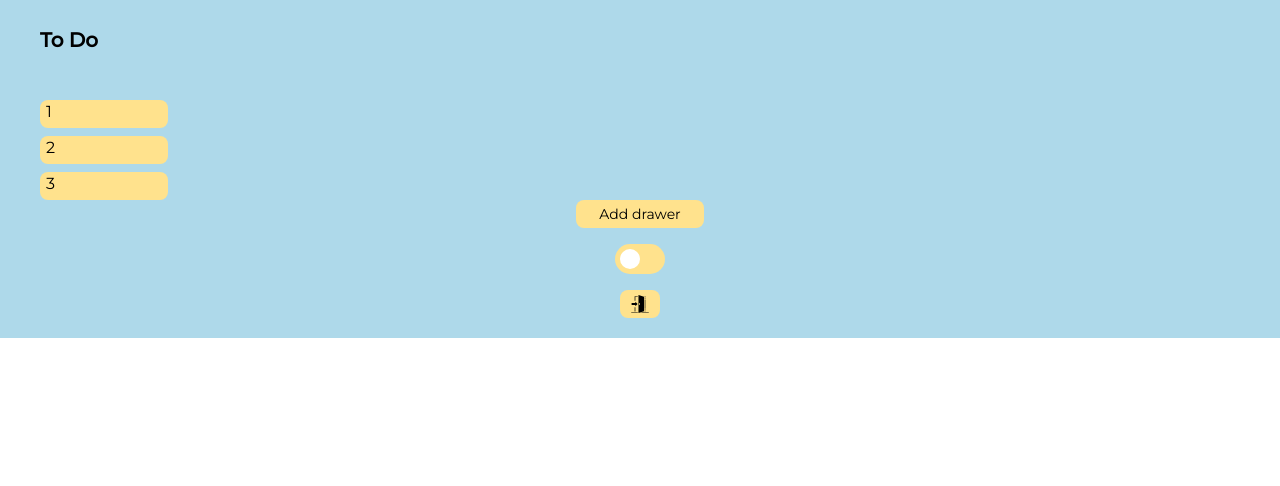
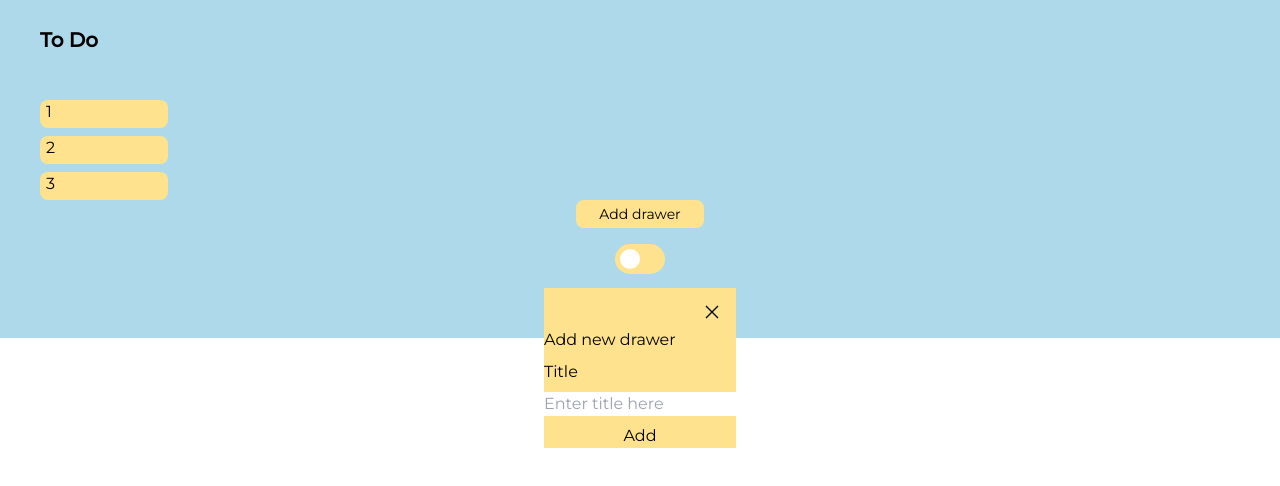
Before and after one commit to LupanRoman/ToDo_web_app, a Next.js app: page /components/SideBar in a window 1280 px wide. Both pictures are taken after a click on the button "Add drawer". Shown: the top 486 px of the page. Built offline with nearby package versions, Linux system fonts and the light colour scheme; no server answers.

Commit message:
Made the modals for desktop

```diff
--- a/context/StateContext.js
+++ b/context/StateContext.js
@@ -3,8 +3,10 @@ import { createContext, useState } from 'react';
 const StateContext = createContext();
 
 export function ContextProvider({ children }) {
+
+
   return (
-    <StateContext.Provider value={{ item: 1 }}>
+    <StateContext.Provider value={{}}>
       {children}
     </StateContext.Provider>
   );
--- /dev/null
+++ b/pages/components/AddDrawer.jsx
@@ -0,0 +1,30 @@
+import React, { useContext } from 'react';
+import { GrClose } from 'react-icons/gr';
+// import StateContext from '../../context/StateContext';
+
+const AddDrawer = ({ closeDrawer }) => {
+  // const { addOne } = useContext(StateContext);
+
+  return (
+    <>
+      <div className="flex flex-col gap-2 bg-btn-add absolute top-72 justify-between">
+        <div className="w-full flex justify-end pr-4 pt-4">
+          <button onClick={() => closeDrawer(false)}>
+            <GrClose />
+          </button>
+        </div>
+        <h4>Add new drawer</h4>
+        <label htmlFor="title">Title</label>
+        <input
+          type="text"
+          id="title"
+          name="title"
+          placeholder="Enter title here"
+        />
+        <button>Add</button>
+      </div>
+    </>
+  );
+};
+
+export default AddDrawer;
--- /dev/null
+++ b/pages/components/AddTask.jsx
@@ -0,0 +1,14 @@
+import React from 'react';
+
+const AddTask = ({ closeTask }) => {
+  return (
+    <>
+      <div>
+        <h4>Add new task</h4>
+        <button onClick={() => closeTask(false)}>Close</button>
+      </div>
+    </>
+  );
+};
+
+export default AddTask;
--- a/pages/components/Dashboard.jsx
+++ b/pages/components/Dashboard.jsx
@@ -1,7 +1,7 @@
 import React from 'react';
-import { auth } from '../../utils/firebase';
 import { useAuthState } from 'react-firebase-hooks/auth';
 import { useRouter } from 'next/router';
+import { auth } from '../../utils/firebase';
 import SideBar from './SideBar';
 import TopBar from './TopBar';
 
--- a/pages/components/SideBar.jsx
+++ b/pages/components/SideBar.jsx
@@ -1,16 +1,20 @@
-import React from 'react';
+import React, { useState } from 'react';
+import { GiExitDoor } from 'react-icons/gi';
 import { auth } from '../../utils/firebase';
-import { GiExitDoor } from 'react-icons/gi';
+import AddDrawer from './AddDrawer';
 
 const SideBar = () => {
-  const changeTheme = () => {
-    var theme = document.getElementById('theme');
-    if (theme.checked == true) {
-      console.log('Hello');
-    } else {
-      console.log('not checked');
-    }
-  };
+  // const changeTheme = () => {
+  //   var theme = document.getElementById('theme');
+  //   if (theme.checked == true) {
+  //     console.log('Hello');
+  //   } else {
+  //     console.log('not checked');
+  //   }
+  // };
+
+  const [drawerModal, setDrawerModal] = useState(false);
+
   return (
     <>
       <div className=" sidebar hidden md:flex flex-col bg-bg-color row-start-1 row-end-7">
@@ -28,11 +32,14 @@ const SideBar = () => {
             </li>
           </ul>
           <div className="flex flex-col gap-4 items-center">
-            <button className="h-7 w-32 bg-btn-add rounded-lg cursor-pointer text-sm">
+            <button
+              onClick={() => setDrawerModal(true)}
+              className="h-7 w-32 bg-btn-add rounded-lg cursor-pointer text-sm"
+            >
               Add drawer
             </button>
             <input
-              onClick={changeTheme}
+              // onClick={changeTheme}
               id="theme"
               type="checkbox"
               className="input"
@@ -40,6 +47,7 @@ const SideBar = () => {
             <button className="text-xl h-7 w-10 bg-btn-add flex items-center justify-center rounded-lg mb-5 cursor-pointer">
               <GiExitDoor />
             </button>
+            {drawerModal && <AddDrawer closeDrawer={setDrawerModal} />}
           </div>
         </div>
       </div>
--- a/pages/components/TopBar.jsx
+++ b/pages/components/TopBar.jsx
@@ -1,16 +1,18 @@
-import React from 'react';
+import React, { useState } from 'react';
 import { BsPlusLg } from 'react-icons/bs';
+import { IoIosArrowDown } from 'react-icons/io';
+import AddTask from './AddTask';
 // import StateContext from '../../context/StateContext';
 // import { useContext } from 'react';
-import { IoIosArrowDown } from 'react-icons/io';
 
 const TopBar = () => {
   // const { item } = useContext(StateContext);
+  const [taskModal, setTaskModal] = useState(false);
   var width = screen.width;
   if (width <= 800) {
     return (
       <>
-        <div className='col-start-1 col-end-5 mt-9 '>
+        <div className="col-start-1 col-end-5 mt-9 ">
           <nav className="flex justify-between ">
             <div className="flex bg-nav-color w-72 h-10 items-center rounded-r-xl">
               <h5 className="font-bold ml-6 ">Name of the board</h5>
@@ -20,11 +22,11 @@ const TopBar = () => {
             </div>
           </nav>
         </div>
-            <div>
-              <button className="h-9 w-9 bg-btn-add flex items-center justify-center rounded-full mt-9 ml-4">
-                <BsPlusLg />
-              </button>
-            </div>
+        <div>
+          <button className="h-9 w-9 bg-btn-add flex items-center justify-center rounded-full mt-9 ml-4">
+            <BsPlusLg />
+          </button>
+        </div>
       </>
     );
   } else if (width >= 800) {
@@ -32,11 +34,17 @@ const TopBar = () => {
       <>
         <div className="hidden md:flex row-start-1 row-end-1 bg-bg-color col-start-2 col-end-6 h-20 items-center p-10 justify-between">
           <div>
-            <h4 className='text-xl font-semibold'>Name of the board</h4>
+            <h4 className="text-xl font-semibold">Name of the board</h4>
           </div>
           <div>
-            <button className='h-12 w-40 bg-btn-add rounded-xl cursor-pointer font-semibold'>Add Task</button>
+            <button
+              onClick={() => setTaskModal(true)}
+              className="h-12 w-40 bg-btn-add rounded-xl cursor-pointer font-semibold"
+            >
+              Add Task
+            </button>
           </div>
+          {taskModal && <AddTask closeTask={setTaskModal} />}
         </div>
       </>
     );
--- a/pages/components/[slug].js
+++ b/pages/components/[slug].js
@@ -0,0 +1 @@
+// !! Here I take data about the drawer as the to do and done list and output on the user end
```
Also changed, not shown: data/DrawersArr.js (added, +48 -0 lines).
